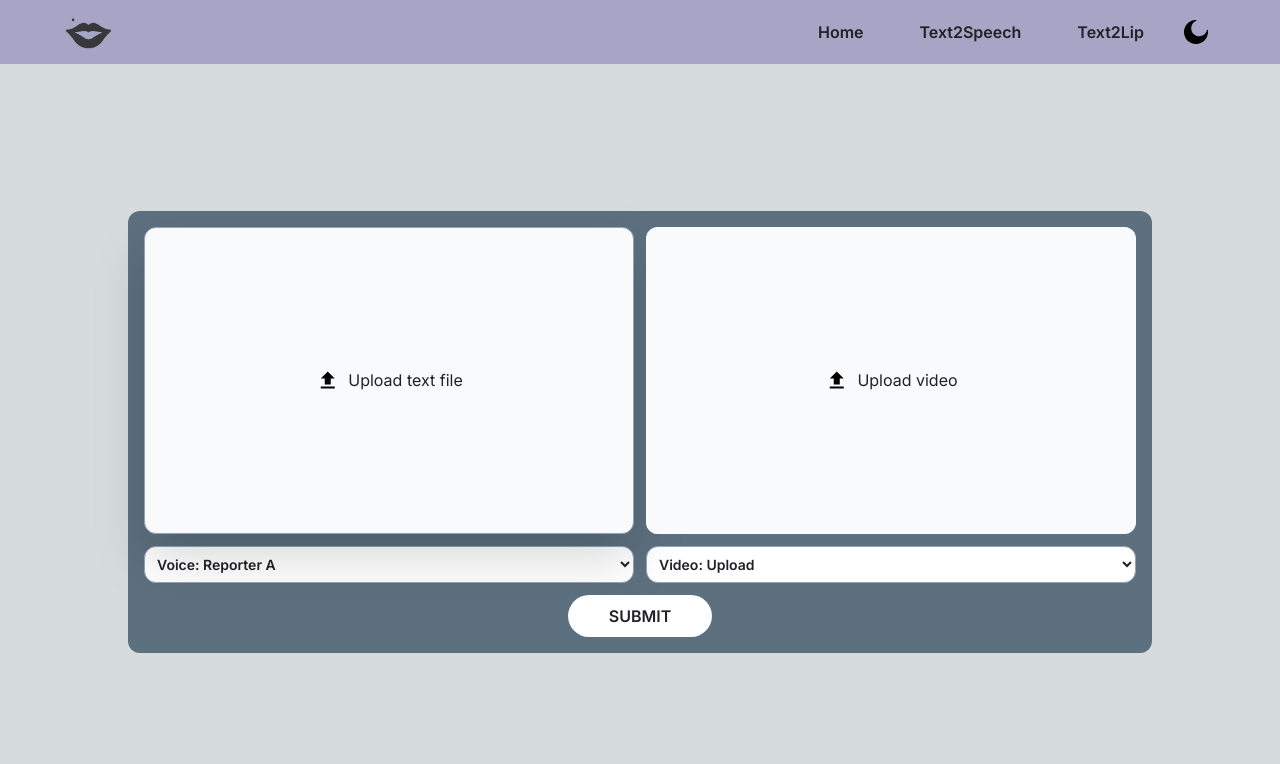
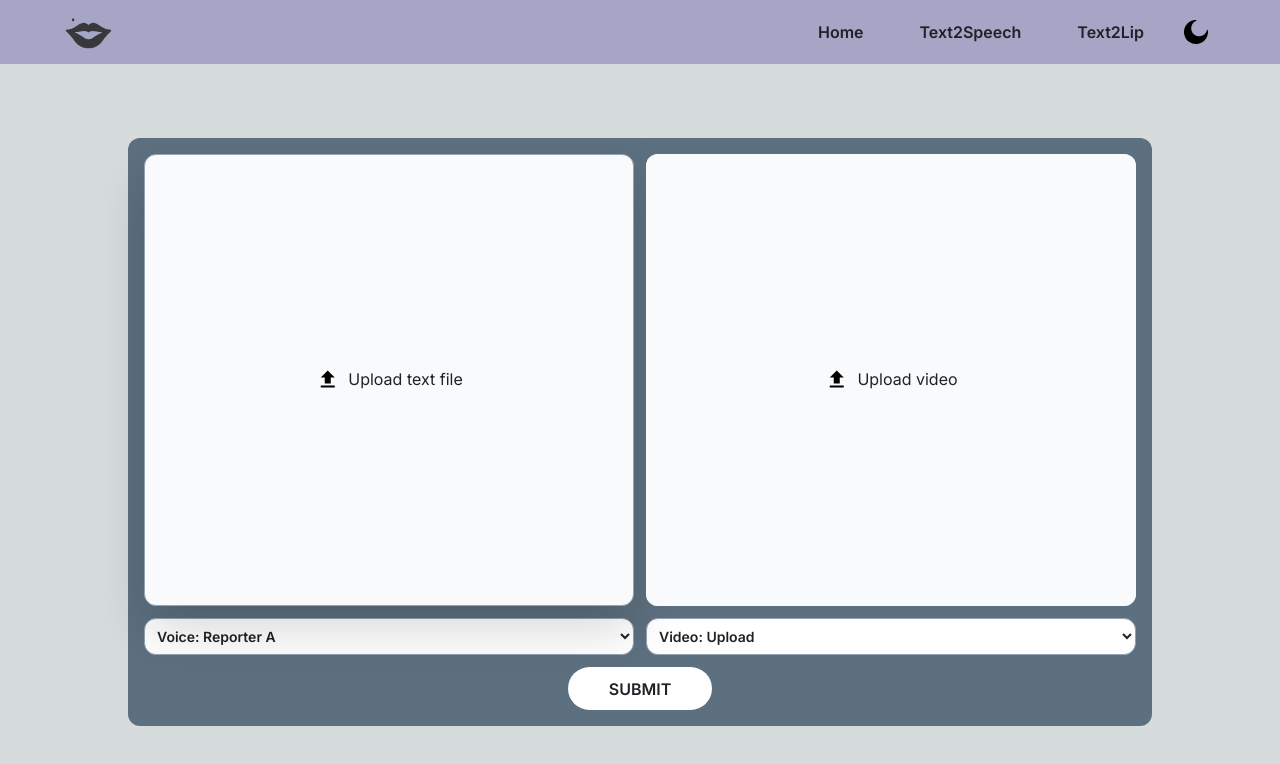
Before and after one commit to Jimmymonster/text2lip-webapp, a Next.js app: page /Text2Lip in a window 1280 px wide. Shown: the top 764 px of the page. Built offline with nearby package versions, Linux system fonts and the light colour scheme.

Commit message:
fix : adjust element width height

```diff
--- a/src/app/Text2Lip/page.tsx
+++ b/src/app/Text2Lip/page.tsx
@@ -34,13 +34,13 @@ function Text2Lip() {
   return (
     <ThemeProvider>
       <Navbar />
-      <div className="flex justify-center items-center w-full h-[calc(100vh-4rem)]">
+      <div className="flex justify-center items-center w-full h-[calc(100vh-4rem)] min-h-96">
         <form
-          className="flex flex-col w-[80%] h-[60%] min-h-52 justify-center items-center bg-[color:var(--palette2)] rounded-xl px-4 py-4 gap-3"
+          className="flex flex-col w-[80%] h-[80%] min-h-96 justify-center items-center bg-[color:var(--palette2)] rounded-xl px-4 py-4 gap-3"
           onSubmit={onSubmit}
         >
-          <div className="flex flex-row w-full h-full gap-3">
-            <div className="flex flex-col w-full h-full min-h-52 justify-center items-center bg-[color:var(--palette2)] rounded-xl gap-3">
+          <div className="flex flex-row w-full h-full min-h-80 gap-3">
+            <div className="flex flex-col w-full h-full min-h-72 justify-center items-center bg-[color:var(--palette2)] rounded-xl gap-3">
               <Textbox
                 textName="textinput"
                 textValue={formData.textinput}
@@ -57,7 +57,7 @@ function Text2Lip() {
                 handleInput={handleInput}
               />
             </div>
-            <div className="flex flex-col w-full h-full min-h-52 justify-center items-center bg-[color:var(--palette2)] rounded-xl gap-3">
+            <div className="flex flex-col w-full h-full min-h-72 justify-center items-center bg-[color:var(--palette2)] rounded-xl gap-3">
               <Videobox />
               <Dropdown
                 name="voice"
--- a/src/app/Text2Lip/result/page.tsx
+++ b/src/app/Text2Lip/result/page.tsx
@@ -10,8 +10,8 @@ function result() {
   return (
     <ThemeProvider>
       <Navbar />
-      <div className="flex justify-center items-center w-full h-[calc(100vh-4rem)]">
-        <div className="flex flex-col w-[80%] h-[60%] min-h-52 justify-center items-center bg-[color:var(--palette2)] rounded-xl px-4 py-4 gap-3">
+      <div className="flex justify-center items-center w-full h-[calc(100vh-4rem)] min-h-96">
+        <div className="flex flex-col w-[80%] h-[80%] min-h-96 justify-center items-center bg-[color:var(--palette2)] rounded-xl px-4 py-4 gap-3">
           <VideoUploadResult />
           <div className="flex flex-row justify-evenly w-full h-16">
             <div className="transition ease-in-out delay-150 duration-200 hover:scale-105 cursor-pointer bg-white hover:bg-slate-100 text-[color:var(--text-color-1)] uppercase font-semibold rounded-full w-36 h-12 flex justify-center items-center">
--- a/src/app/Text2Speech/page.tsx
+++ b/src/app/Text2Speech/page.tsx
@@ -73,9 +73,9 @@ function Text2Speech() {
   return (
     <ThemeProvider>
       <Navbar />
-      <div className="flex justify-center items-center w-full h-[calc(100vh-4rem)]">
+      <div className="flex justify-center items-center w-full h-[calc(100vh-4rem)] min-h-80">
         <form
-          className="flex flex-col w-[80%] h-[60%] min-h-52 justify-center items-center bg-[color:var(--palette2)] rounded-xl px-4 py-4 gap-3"
+          className="flex flex-col w-[80%] h-[80%] min-h-80 justify-center items-center bg-[color:var(--palette2)] rounded-xl px-4 py-4 gap-3"
           onSubmit={onSubmit}
         >
           <Textbox
--- a/src/app/Text2Speech/result/page.tsx
+++ b/src/app/Text2Speech/result/page.tsx
@@ -123,7 +123,7 @@ function ResultPage() {
       <Navbar />
       <div className="flex justify-center items-center w-full h-[calc(100vh-4rem)] min-h-96">
         {isLoading || !audioUrl ? (
-          <div className="flex flex-col w-[80%] h-[60%] min-h-96 justify-center items-center bg-[color:var(--palette2)] rounded-xl px-4 py-4 gap-10">
+          <div className="flex flex-col w-[80%] h-[80%] min-h-96 justify-center items-center bg-[color:var(--palette2)] rounded-xl px-4 py-4 gap-10">
             <div className="flex flex-col justify-center items-center">
               <svg
                 width="64"
--- a/src/components/Navbar.tsx
+++ b/src/components/Navbar.tsx
@@ -16,8 +16,8 @@ function Navbar() {
     };
 
     return (
-        <div className="z-50 px-[5%] sticky top-0 bg-[color:var(--palette1)] font-bold">
-            <nav>
+        <div className="w-full h-16">
+            <nav className="w-full h-16 z-50 px-[5%] sticky top-0 bg-[color:var(--palette1)] font-bold">
                 {/* > md*/}
                 <div className="hidden h-16 md:flex justify-between items-center">
                     <div className="flex grow-[1] items-center justifiy-center uppercase pr-3 py-3 h-full">
@@ -103,6 +103,7 @@ function Navbar() {
 
                 </div>
             </nav>
+            {/* <div className="w-full h-16 z-50"></div> */}
         </div>
     )
 }
```
